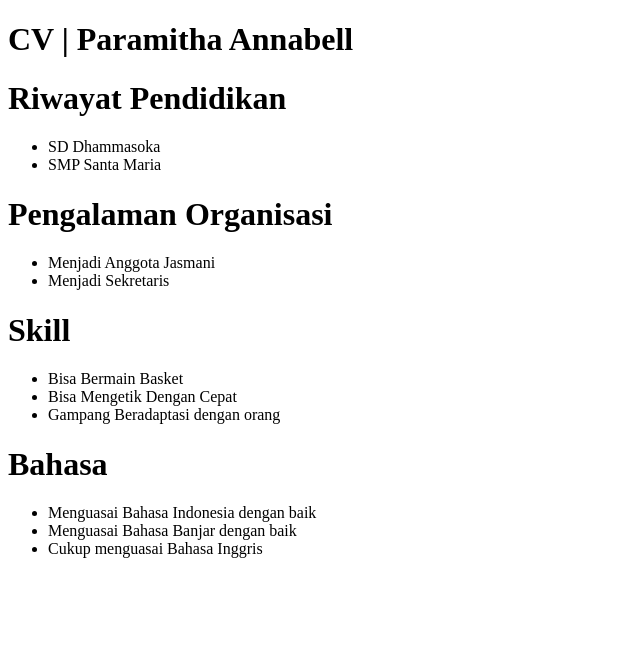
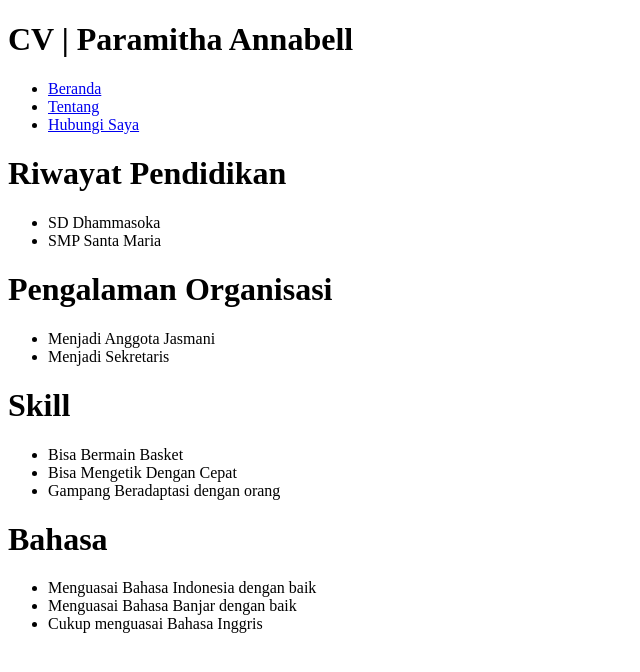
Before and after one commit to mithaannabell/mithaannabell.github.io, a plain HTML site: page index.html in a window 1280 px wide. Shown: the whole page, without its empty margins (0-640 px from the left). Drawn offline with Linux system fonts and the light colour scheme.

Commit message:
Add files via upload

```diff
--- a/index.html
+++ b/index.html
@@ -4,10 +4,17 @@
     <meta charset="UTF-8">
     <meta name="viewport" content="width=device-width, initial-scale=1.0">
     <title>CV| Paramitha Annabell</title>
+    <link rel="stylesheet" href="style.css">
 </head>
 <body>
     <header>
         <h1> CV | Paramitha Annabell</h1>
+        <ul>
+            <li><a href="#">Beranda</a></li>
+            <li><a href="#">Tentang</a></li>
+            <li><a href="#">Hubungi Saya</a></li>
+        </ul>
+    </nav>
     </header>
     <main>
         <h1>Riwayat Pendidikan</h1>
```
